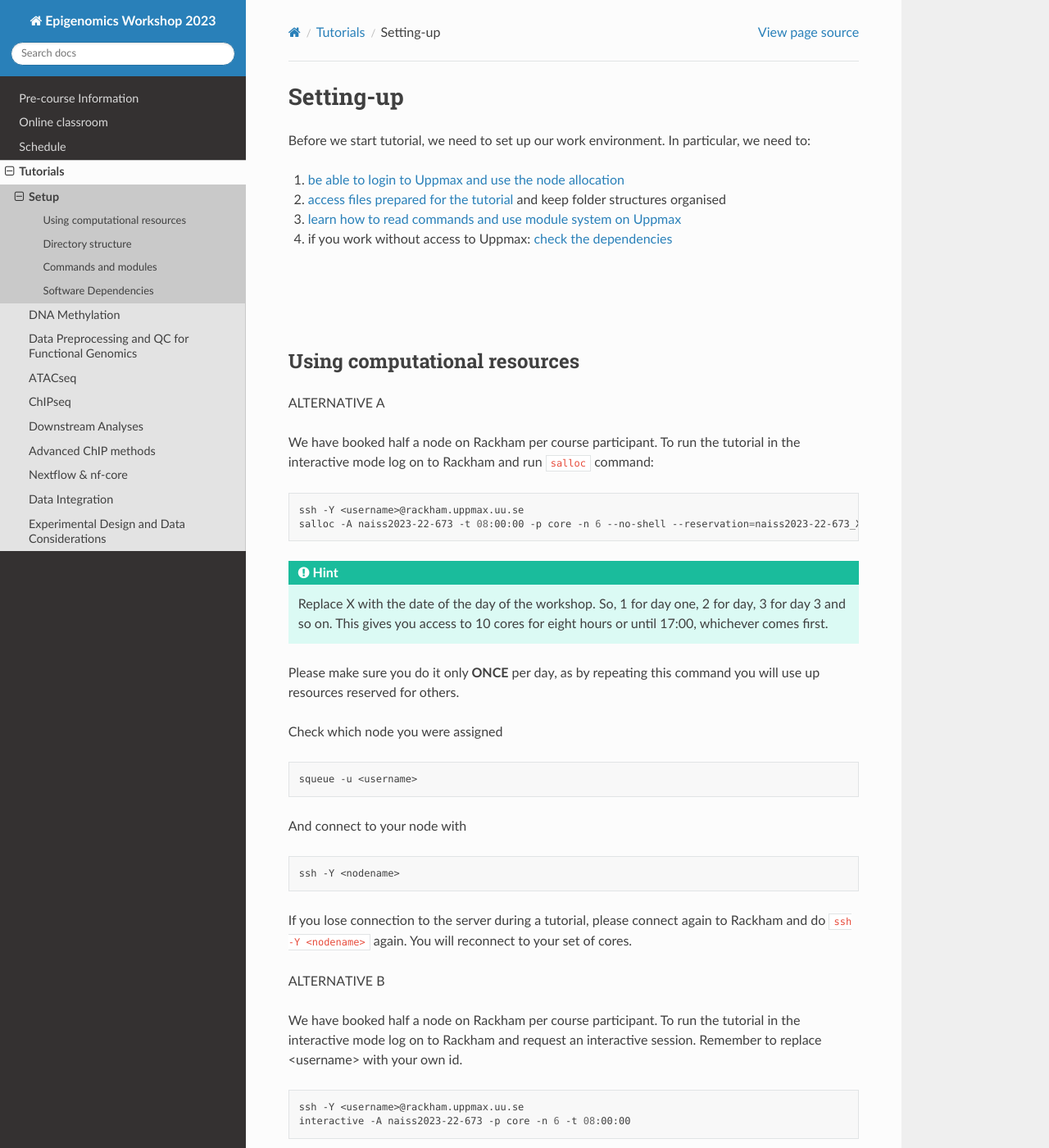
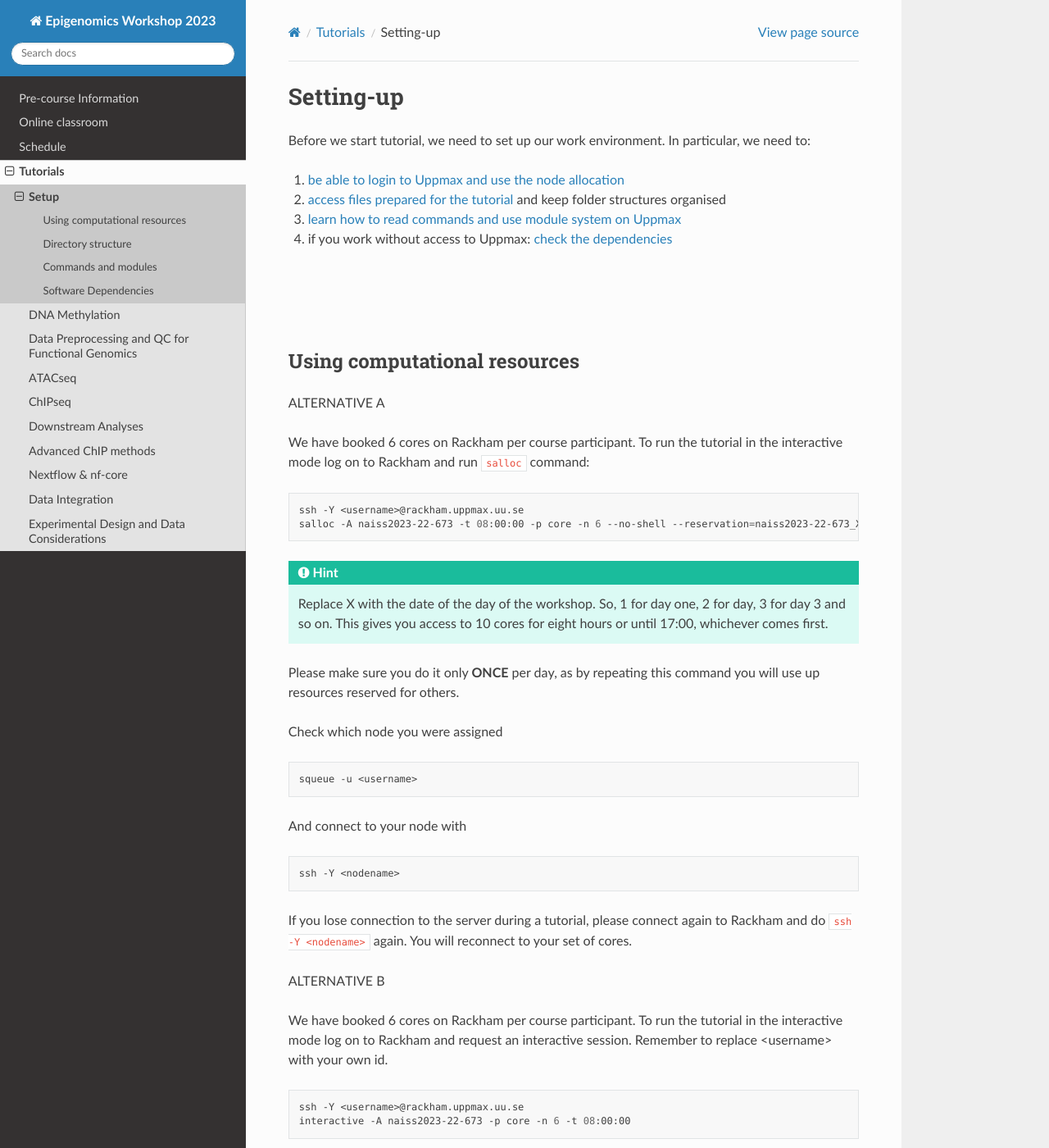
Before and after one commit to NBISweden/workshop-epigenomics-RTDs, a Sphinx documentation site: the page built from docs/content/tutorials/setup/lab-setup.rst, in a window 1280 px wide and 1400 px high. Shown: the whole window at 82% size. Built offline with Sphinx 7.4.7 and the Read the Docs theme 2.0.0, drawn with Linux system fonts in a browser that asks for light colours.

Commit message:
update core number

```diff
--- a/docs/content/tutorials/setup/lab-setup.rst
+++ b/docs/content/tutorials/setup/lab-setup.rst
@@ -31,7 +31,7 @@ Using computational resources
 
 ALTERNATIVE A
 
-We have booked half a node on Rackham per course participant. To run the tutorial in the interactive mode log on to Rackham and run ``salloc`` command:
+We have booked 6 cores on Rackham per course participant. To run the tutorial in the interactive mode log on to Rackham and run ``salloc`` command:
 
 .. code-block:: bash
 
@@ -62,7 +62,7 @@ If you lose connection to the server during a tutorial, please connect again to
 
 ALTERNATIVE B
 
-We have booked half a node on Rackham per course participant. To run the tutorial in the interactive mode log on to Rackham and request an interactive session. Remember to replace <username> with your own id.
+We have booked 6 cores on Rackham per course participant. To run the tutorial in the interactive mode log on to Rackham and request an interactive session. Remember to replace <username> with your own id.
 
 .. code-block:: bash
 
```
